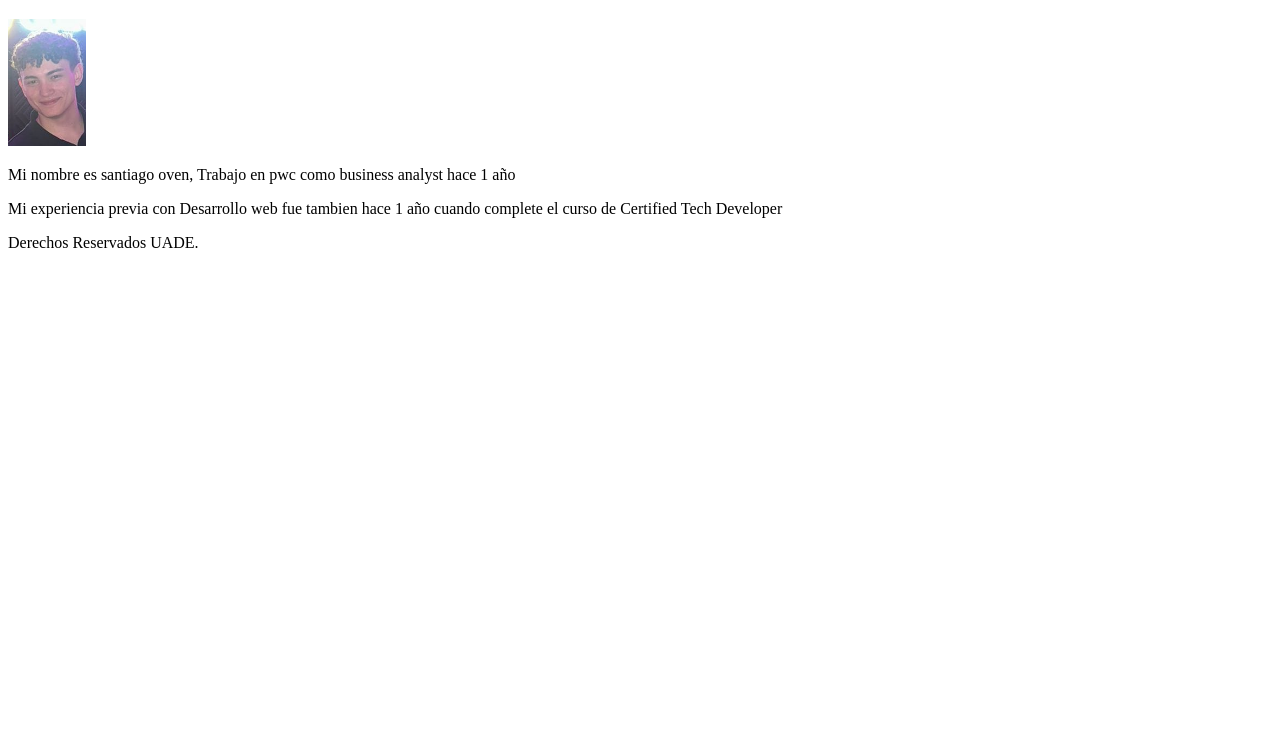
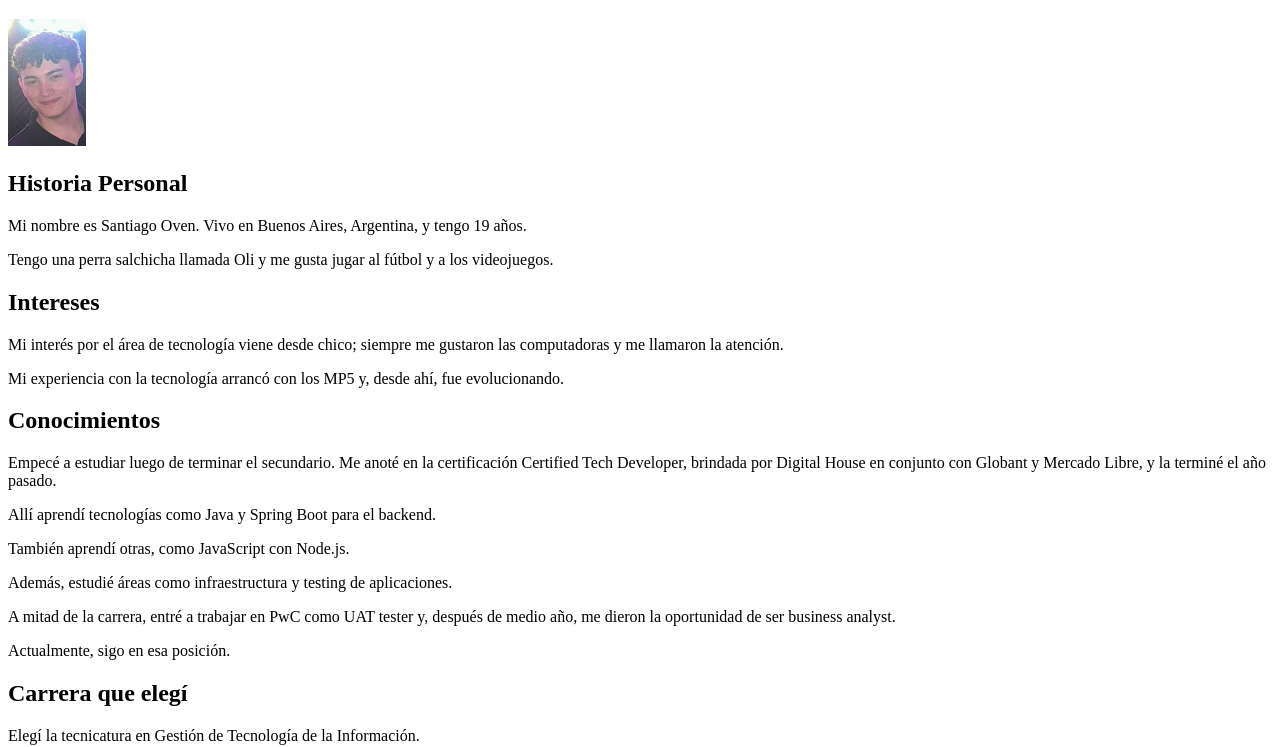
Before and after one commit to SantiagoOven/UVA1-Mi-Presentacion, a plain HTML site: page index.html in a window 1280 px wide. Shown: the part 61-808 px from the top of the page. Drawn offline with Linux system fonts and the light colour scheme.

Commit message:
tp1 terminado

```diff
--- a/index.html
+++ b/index.html
@@ -12,10 +12,24 @@
     </header>
     <Main>
         <img src="img/foto santiago.PNG" alt="Foto Santiago">
-        <p>Mi nombre es santiago oven, Trabajo en pwc como business analyst hace 1 año</p>
-        <p>Mi experiencia previa con Desarrollo web fue tambien hace 1 año cuando complete el curso de Certified Tech Developer</p>
+        <h2>Historia Personal</h2>
+        <p>Mi nombre es Santiago Oven. Vivo en Buenos Aires, Argentina, y tengo 19 años.</p>
+        <p>Tengo una perra salchicha llamada Oli y me gusta jugar al fútbol y a los videojuegos.</p>
+        <h2>Intereses</h2>
+        <p>Mi interés por el área de tecnología viene desde chico; siempre me gustaron las computadoras y me llamaron la atención.</p>
+        <p>Mi experiencia con la tecnología arrancó con los MP5 y, desde ahí, fue evolucionando.</p>
+        <h2>Conocimientos</h2>
+        <p>Empecé a estudiar luego de terminar el secundario. Me anoté en la certificación Certified Tech Developer, brindada por Digital House en conjunto con Globant y Mercado Libre, y la terminé el año pasado.</p> <p>Allí aprendí tecnologías como Java y Spring Boot para el backend.</p>
+        <p>También aprendí otras, como JavaScript con Node.js.</p>
+        <p>Además, estudié áreas como infraestructura y testing de aplicaciones.</p>
+        <p>A mitad de la carrera, entré a trabajar en PwC como UAT tester y, después de medio año, me dieron la oportunidad de ser business analyst.</p>
+        <p>Actualmente, sigo en esa posición.</p>
+        <h2>Carrera que elegí</h2>
+        <p>Elegí la tecnicatura en Gestión de Tecnología de la Información.</p>
+        <p>Con esta carrera, busco expandir mis conocimientos y poder aplicarlos en mi trabajo actual y en los que vengan en el futuro. Me gusta que no solo vemos tecnologías, sino también administración y otras áreas importantes.</p>
     </Main>
     <footer>
+        <br></br>
         <p>Derechos Reservados UADE.</p>
     </footer>
 </body>
```
